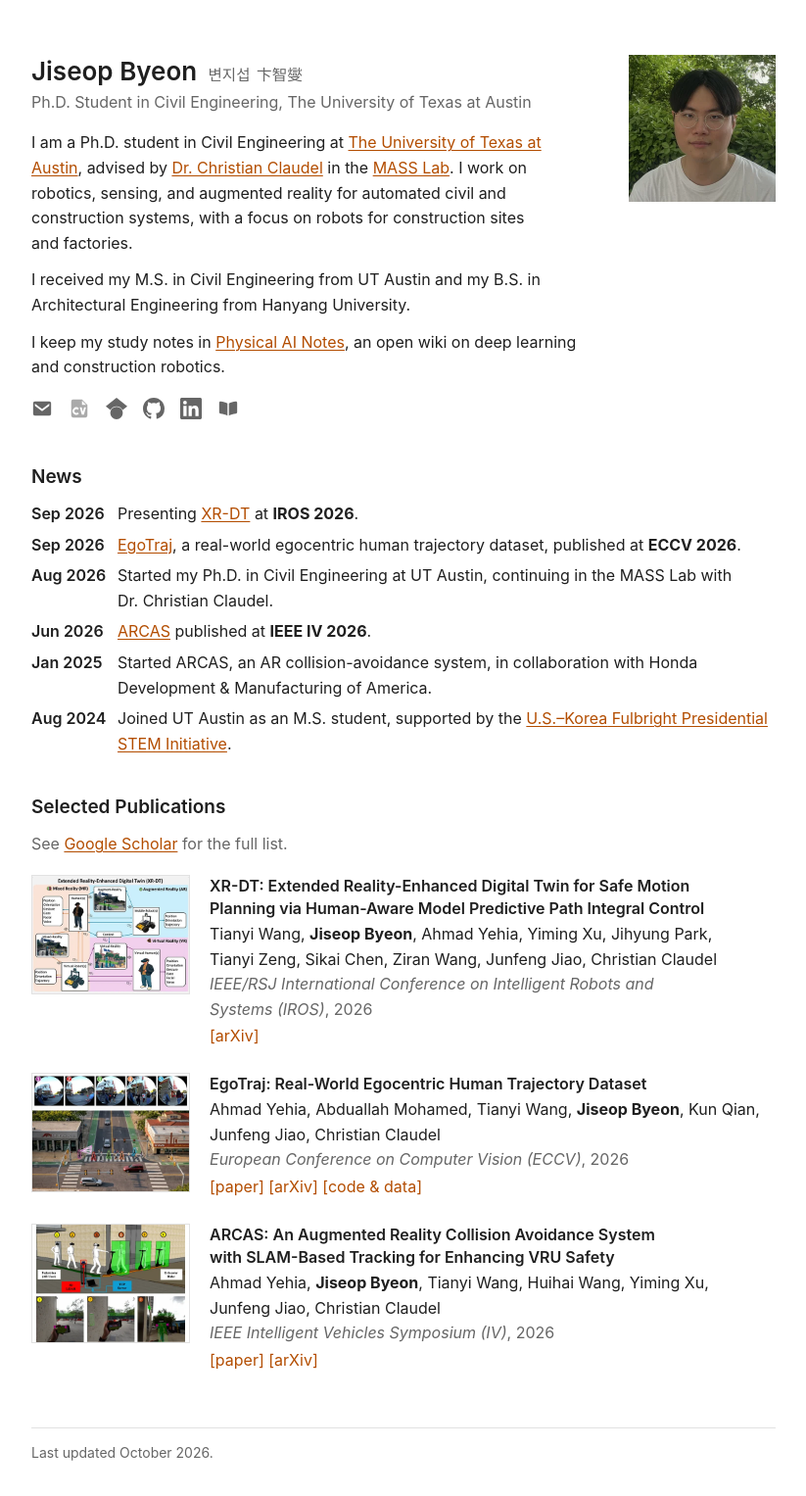
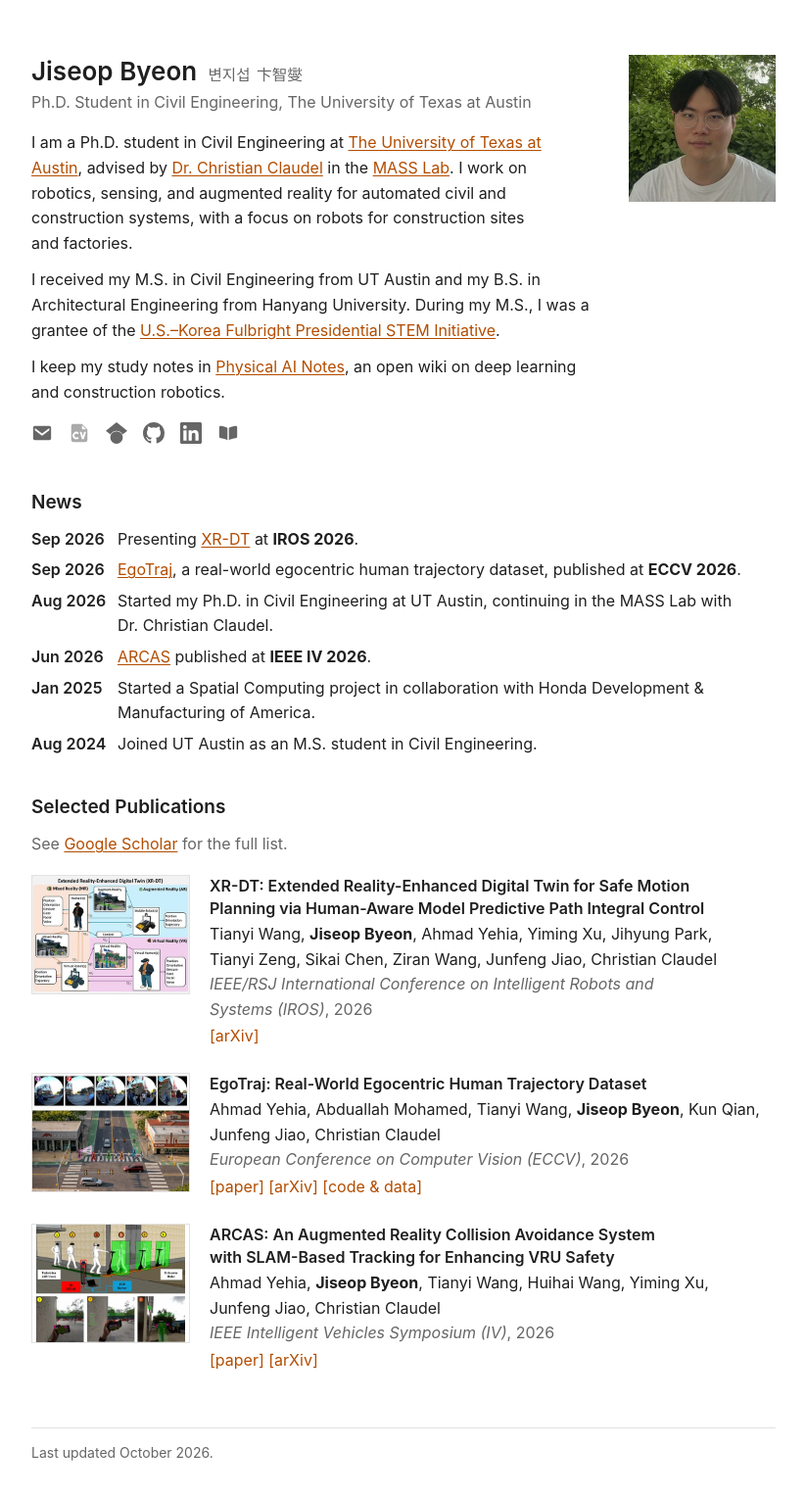
Before and after one commit to jiseop-byeon/jiseop-byeon.github.io, a Jekyll site: the page built from index.html, in a window 1280 px wide. Shown: the whole page at 98% size, without its empty margins (228-1051 px from the left). Built offline with Jekyll 4.4.1, drawn with Linux system fonts in a browser that asks for light colours.

Commit message:
Update bio and news wording
- Bio: add "During my M.S., I was a grantee of the U.S.-Korea Fulbright
  Presidential STEM Initiative" (linked) after the degrees sentence
- News: drop the Fulbright mention from Aug 2024; describe Jan 2025 as a
  Spatial Computing project with Honda Development & Manufacturing of America

Co-Authored-By: Claude Opus 5.5 <noreply@anthropic.com>

```diff
--- a/_data/news.yml
+++ b/_data/news.yml
@@ -15,9 +15,9 @@
   hidden: true
   text: "ARCAS phase 2: shared perception across multiple AR headsets."
 - date: Jan 2025
-  text: Started ARCAS, an AR collision-avoidance system, in collaboration with Honda Development&nbsp;& Manufacturing of America.
+  text: Started a Spatial Computing project in collaboration with Honda Development&nbsp;& Manufacturing of America.
 - date: Aug 2024
-  text: Joined UT Austin as an M.S. student, supported by the <a href="https://www.fulbright.or.kr/en/grant/graduatestem/"><span class="nowrap">U.S.–Korea</span> Fulbright Presidential STEM Initiative</a>.
+  text: Joined UT Austin as an M.S. student in Civil Engineering.
 - date: Feb 2024
   hidden: true
   text: Graduated *summa cum laude* from Hanyang University.
--- a/_data/profile.yml
+++ b/_data/profile.yml
@@ -17,7 +17,8 @@ bio:
     sites and factories.
   - >-
     I received my M.S. in Civil Engineering from UT Austin and my B.S. in Architectural
-    Engineering from Hanyang University.
+    Engineering from Hanyang University. During my M.S., I was a grantee of the
+    [U.S.–Korea Fulbright Presidential STEM Initiative](https://www.fulbright.or.kr/en/grant/graduatestem/).
   - >-
     I keep my study notes in [Physical AI Notes](https://jiseop-byeon.github.io/phd-wiki/),
     an open wiki on deep learning and construction robotics.
```
